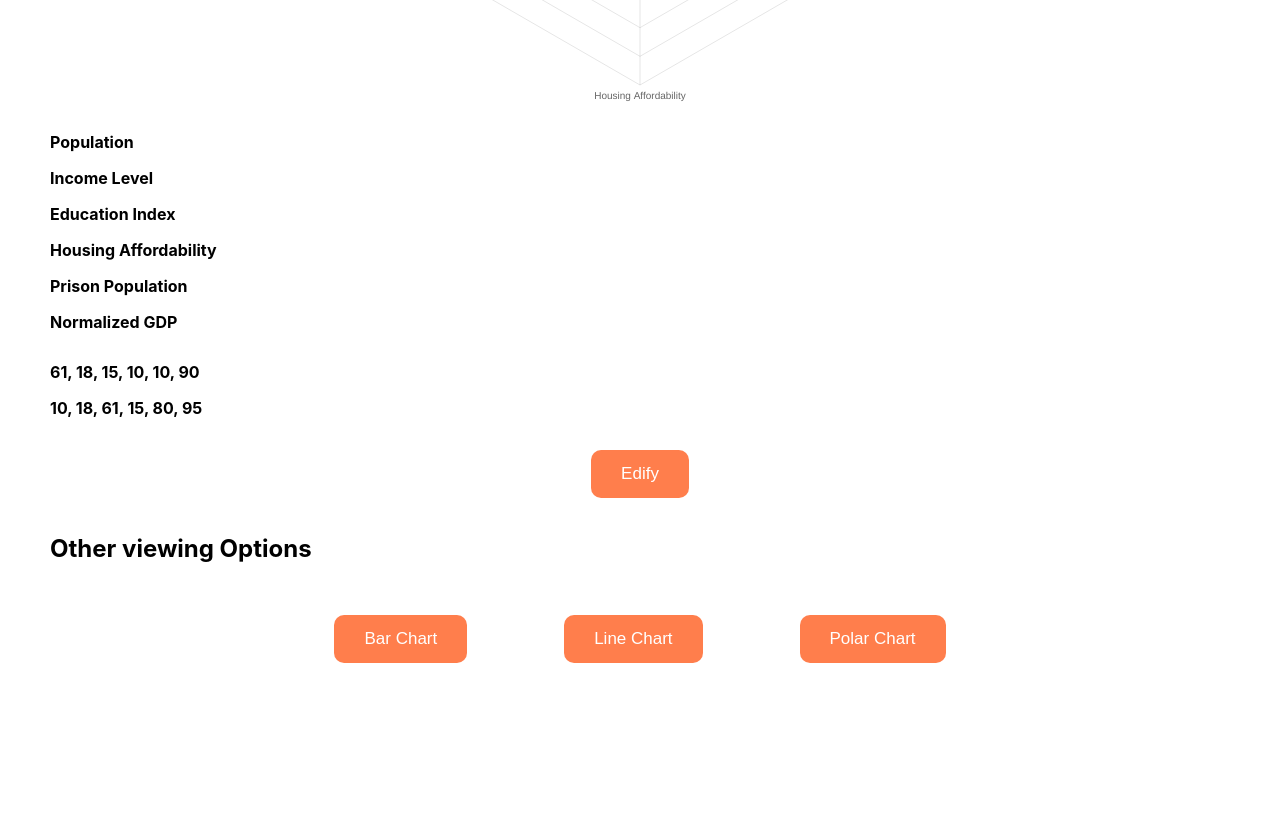
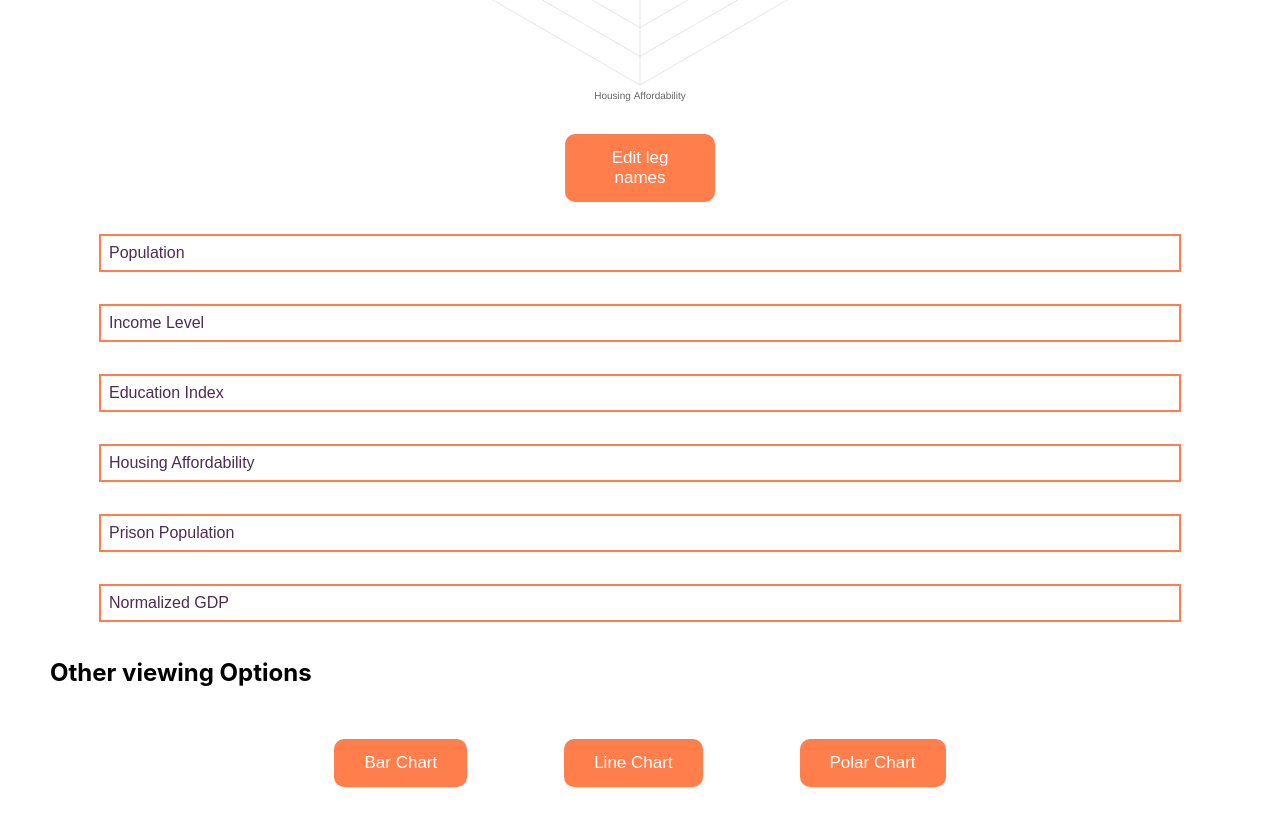
Before and after one commit to spider-graph-build-sprint/Zeit-Front-End, a React (Create React App) app: page / in a window 1280 px wide. Shown: the part 840-1659 px from the top of the page. Before the commit the page ends 1535 px from the top, so only its background shows below. Built offline with nearby package versions, Linux system fonts and the light colour scheme.

Commit message:
fixed legeditor inputs not changing

```diff
--- a/src/components/Graph.js
+++ b/src/components/Graph.js
@@ -1,5 +1,6 @@
 import React, { useState } from "react";
 import { Bar, Line, Polar, Radar } from "react-chartjs-2";
+import LegEditor from "./LegEditor";
 
 // const [chartData, setChartData] = useState({});
 const intiLabels = [
@@ -47,13 +48,13 @@ function Graph(props) {
 
   const [labels, setLabels] = useState(intiLabels);
 
-  const [editing, setEditing] = useState(false);
+  // const [editing, setEditing] = useState(false);
 
-  const [editedGraphData, setEditedGraphData] = useState({ label: "" });
-  function handleChange(e) {
-    setEditedGraphData({ ...editedGraphData, [e.target.name]: e.target.value });
-    console.log("editedGraphData", editedGraphData);
-  }
+  // const [editedGraphData, setEditedGraphData] = useState({ label: "" });
+  // function handleChange(e) {
+  //   setEditedGraphData({ ...editedGraphData, [e.target.name]: e.target.value });
+  //   console.log("editedGraphData", editedGraphData);
+  // }
 
   // this is passed into the chart comonent
   const data = {
@@ -114,7 +115,7 @@ function Graph(props) {
       </form> */}
       <Radar data={data} />
 
-      <form
+      {/* <form
         onSubmit={e => {
           e.preventDefault();
           props.updateUser(editedGraphData);
@@ -161,7 +162,7 @@ function Graph(props) {
         <button style={{ display: editing ? "block" : "none" }}>
           Updatenate
         </button>
-      </form>
+      </form> */}
       {/* <button
         onClick={() => {
           props.delUser(id);
@@ -171,12 +172,13 @@ function Graph(props) {
       >
         Removenateinator
       </button> */}
-      <button
+      {/* <button
         onClick={() => setEditing(!editing)}
         style={{ display: editing ? "none" : "block" }}
       >
         Edify
-      </button>
+      </button> */}
+      <LegEditor labels={labels} setLabels={setLabels}/>
       <h2>Other viewing Options</h2>
 
       <div className="graphButtons">
--- /dev/null
+++ b/src/components/LegEditor.js
@@ -0,0 +1,73 @@
+import React, { useState, useEffect } from "react";
+
+const LegEditor = props => {
+    const [visible, setVisible] = useState(false);
+    const [myForm, setMyForm] = useState(<></>);
+    // const [newLabels, setNewLabels] = useState(props.labels);
+    const [newLabels, setNewLabels] = useState([]);
+
+    //initialize keys in newLabels to correspond to indices in props.labels
+    // for(let i = 0; i < props.labels.length; i++) {
+    //     setNewLabels({...newLabels, i: ""});
+    // }
+
+    const handleChange = e => {
+        const newLabelsCopy = [...newLabels];
+        newLabelsCopy[e.target.name] = e.target.value;
+        setNewLabels([...newLabelsCopy]);
+        // {newLabelsCopy,[e.target.name]: e.target.value;}
+        // console.log(newLabelsCopy);
+        // if(newLabels[e.target.name])
+        console.log(newLabels)
+        // setNewLabels({...newLabels, [e.target.name]: e.target.value});
+        // console.log(e.target.name, e.target.value);
+        // console.log("newLabelsCopy: ", newLabelsCopy);
+        // console.log("newLabels: ", newLabels);
+        // console.log(`e.target.name=${e.target.name}, e.target.value=${e.target.value}`);
+        // return setNewLabels([...newLabelsCopy]);
+    }
+
+    // const updateForm = () => {
+        // setVisible(!visible);
+
+    //     if(visible) {
+    //         // const inputs = props.labels.map(label => {
+    //         //     return <input
+    //         // })
+
+    //         setMyForm (
+    //             <form>
+    //                 {
+    //                     props.labels.map((label, idx) => {
+    //                         return <input onChange={handleChange} name={idx} key={idx} value={newLabels[idx]} placeholder={label}></input>
+    //                     })
+    //                 }
+    //             </form>
+    //         );
+    //     } else {
+    //         setMyForm(<></>);
+    //     }
+    // }
+
+    useEffect(() => {
+        setNewLabels(props.labels);
+    },[props.labels])
+
+    return (
+        <div className="legEditor">
+            {/* <button onClick={() => updateForm()}>Edit leg names</button> */}
+            <button onClick={() => {setVisible(!visible);}}>Edit leg names</button>
+            {/* {myForm} */}
+                 <form>
+                     {
+                        newLabels.map((label, idx) => {
+                            return <input onChange={e => handleChange(e)} name={idx} key={idx}
+                                value={newLabels[idx]} placeholder={label}></input>
+                        })
+                    }
+                </form>
+        </div>
+    );
+}
+
+export default LegEditor;
```
